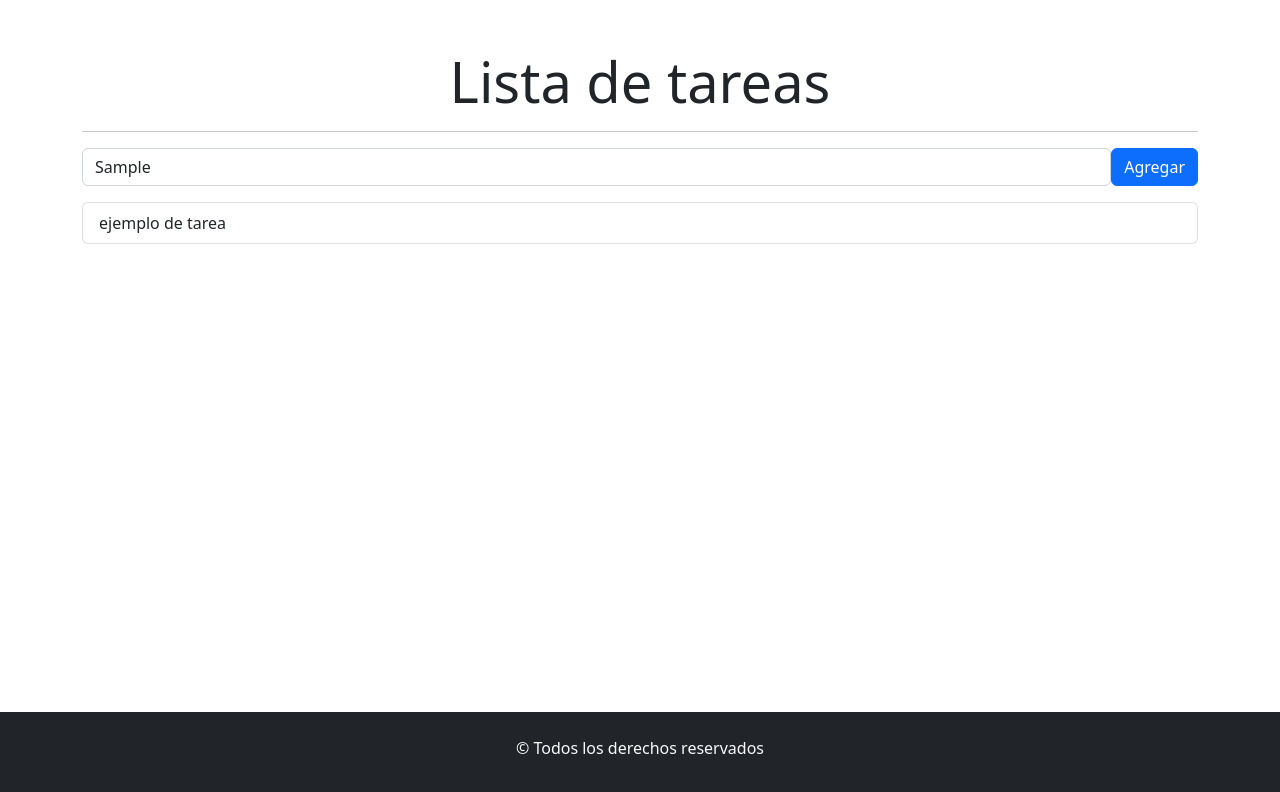
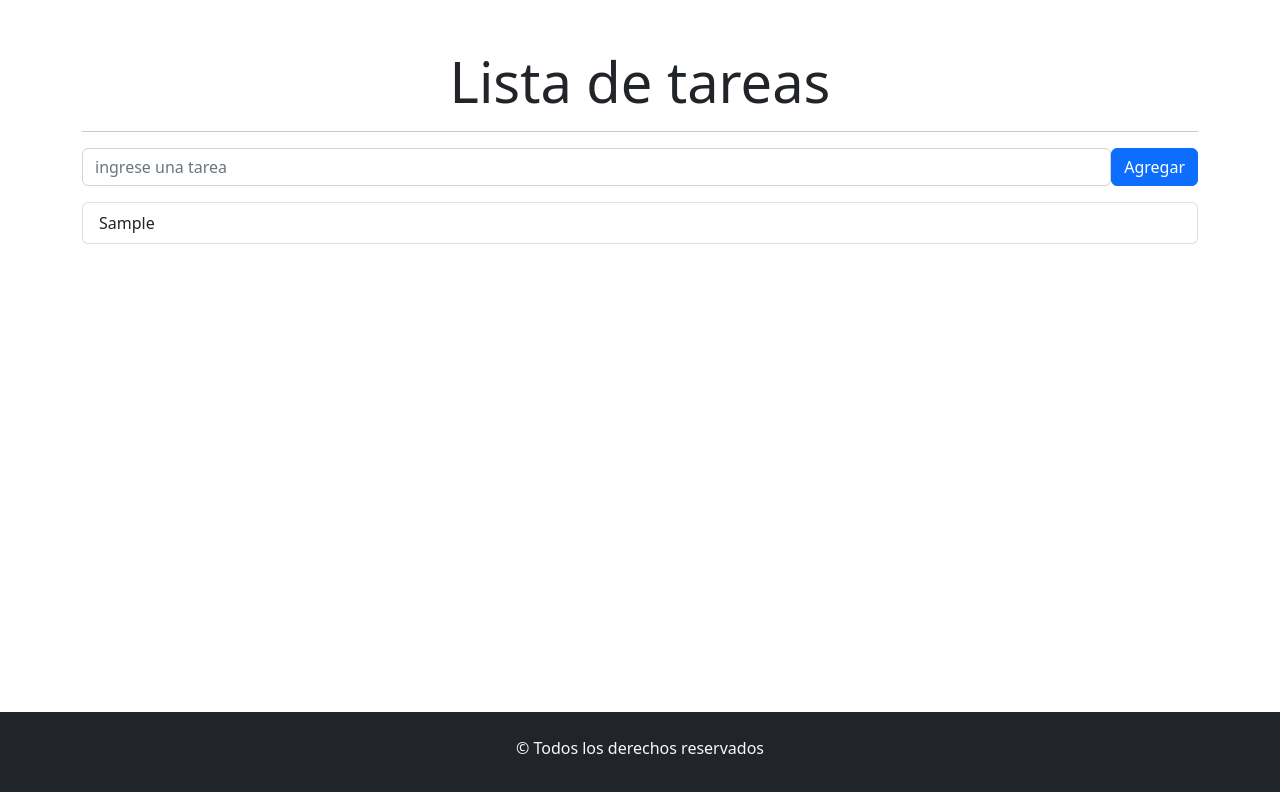
Before and after one commit to rollingcodeschool/listatareas-c42i, a React (Vite) app: page / in a window 1280 px wide. Both pictures are taken after typing "Sample" into the empty fields and a click on the button "Agregar". Shown: the top 792 px of the page. Built offline with nearby package versions, Linux system fonts and the light colour scheme.

Commit message:
agregamos las tareas y se visualizan en la lista de tareas

```diff
--- a/src/components/FormularioTarea.jsx
+++ b/src/components/FormularioTarea.jsx
@@ -9,6 +9,8 @@
   const handleSubmit = (e) => {
     e.preventDefault();
     setTareas([...tareas, tarea]);
+    //limpiar el input
+    setTarea('');
   };
 
   return (
@@ -26,7 +28,7 @@
           </Button>
         </Form.Group>
       </Form>
-      <ListaTareas></ListaTareas>
+      <ListaTareas tareas={tareas}></ListaTareas>
     </>
   );
 };
--- a/src/components/ItemTarea.jsx
+++ b/src/components/ItemTarea.jsx
@@ -1,7 +1,7 @@
 import { ListGroup } from "react-bootstrap";
 
-const ItemTarea = () => {
-  return <ListGroup.Item>ejemplo de tarea</ListGroup.Item>;
+const ItemTarea = ({tarea}) => {
+  return <ListGroup.Item>{tarea}</ListGroup.Item>;
 };
 
 export default ItemTarea;
--- a/src/components/ListaTareas.jsx
+++ b/src/components/ListaTareas.jsx
@@ -1,10 +1,12 @@
 import { ListGroup } from "react-bootstrap";
 import ItemTarea from "./ItemTarea";
 
-const ListaTareas = () => {
+const ListaTareas = ({tareas}) => {
   return (
     <ListGroup>
-      <ItemTarea></ItemTarea>
+      {
+        tareas.map((tarea, indiceTarea)=> <ItemTarea tarea={tarea} key={indiceTarea} ></ItemTarea>)
+      }
     </ListGroup>
   );
 };
```
